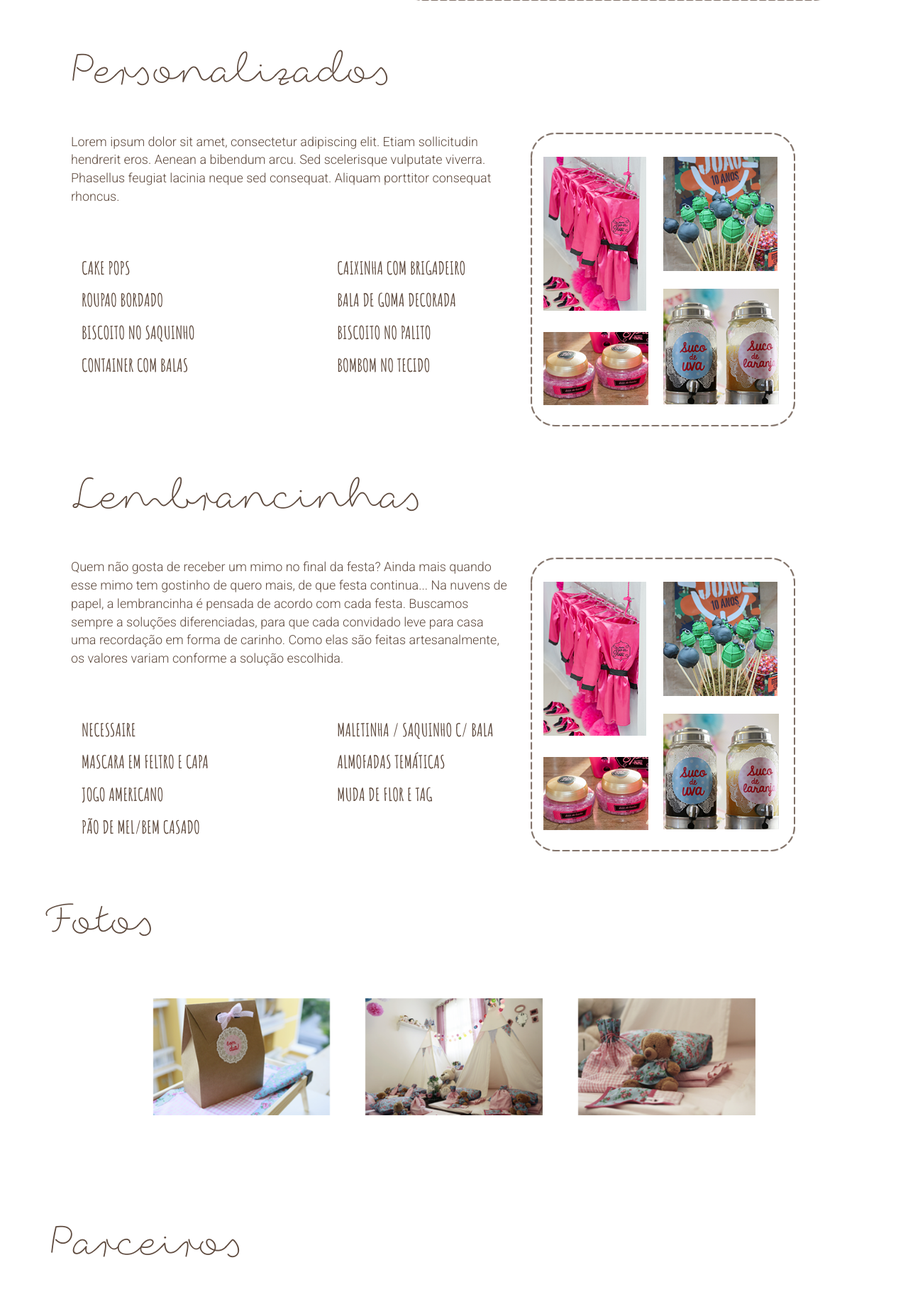
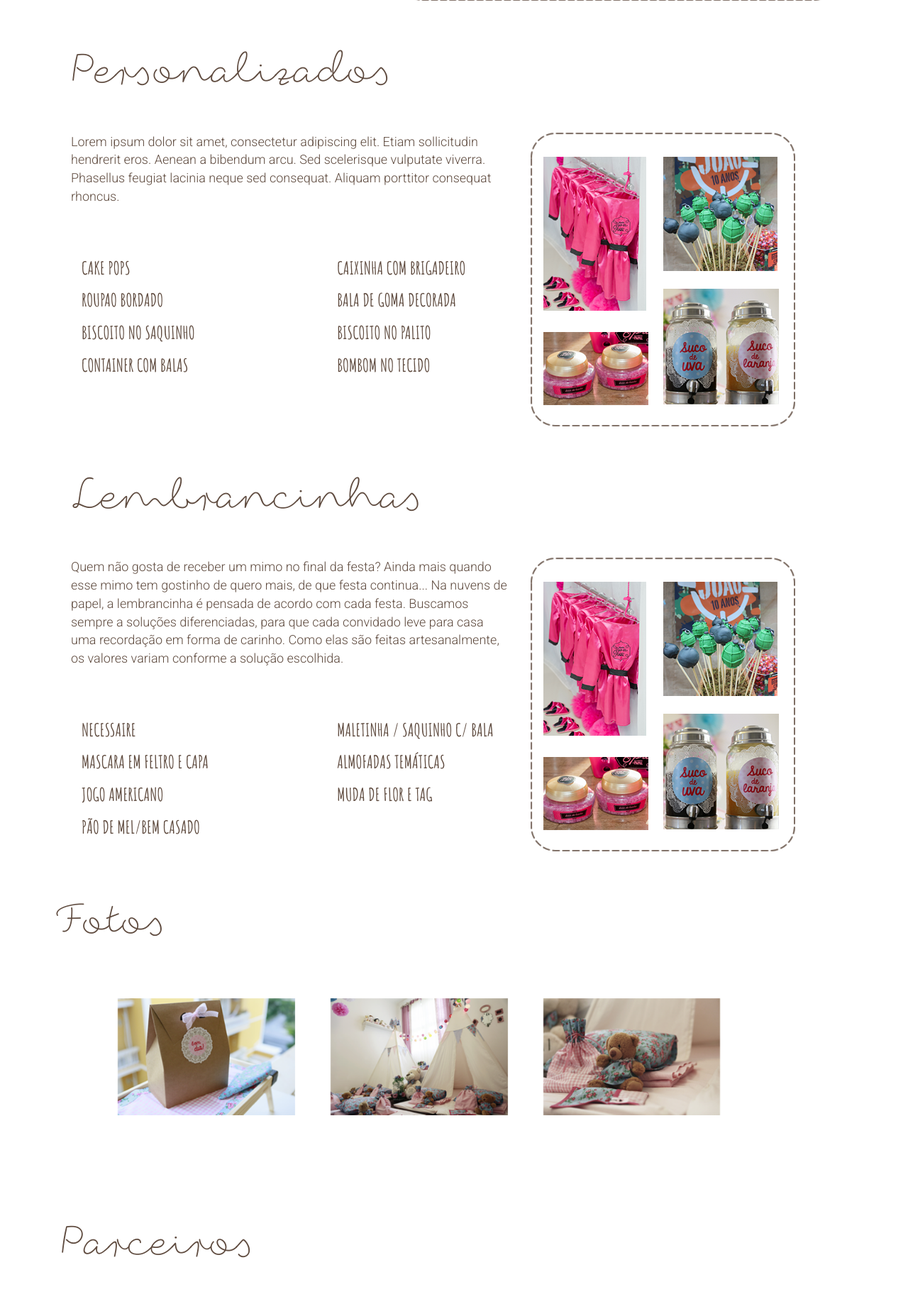
Before and after one commit to BrunnoCruvinel/nuvemdepapel, a PHP site: page /festas.php in a window 1280 px wide. Shown: the part 3104-4942 px from the top of the page at 71% size. Run offline with PHP 8.4, Linux system fonts and the light colour scheme; some libraries are stand-ins or nearby versions.

Commit message:
Ajuste festas

```diff
--- a/festas.php
+++ b/festas.php
@@ -65,8 +65,12 @@
 
 
         <div class="espacamento_top espacamento_bottom">
+			<div class="row">
+				<div class="col-md-12">
 					<div class="titulo-grande text-color-marrom">
 						Depoimentos
+					</div>
+				</div>
 			</div>
             <?php require "depoimentos.php" ?>
         </div>
@@ -186,11 +190,15 @@
         </div>
 
         <div class="espacamento_top espacamento_bottom">
+			<div class="row">
+				<div class="col-md-12">
 					<div class="titulo-grande text-color-marrom">
 						Fotos
 					</div>
+				</div>
+			</div>
             <div class="row">
-                <div class="col-md-10 col-md-offset-1 col-sm-10 col-sm-offset-1 col-xs-10 col-xs-offset-1">
+                <div class="col-md-10 col-sm-10 col-xs-10 fotos-carousel">
                     <?php require "fotos.php" ?>
                 </div>
             </div>
@@ -198,10 +206,12 @@
 
         <div class="espacamento_top espacamento_bottom">
 			<div class="row">
+				<div class="col-md-12">
 					<div class="titulo-grande text-color-marrom">
 						Parceiros
 					</div>
-                <div class="col-md-10 col-md-offset-1 col-sm-10 col-sm-offset-1 col-xs-10 col-xs-offset-1">
+				</div>
+                <div class="col-md-10 col-sm-10 col-xs-10 fotos-carousel">
                     <?php require "parceiros.php" ?>
                 </div>
             </div>
```
Lines whose indentation alone changed are shown as unchanged.
